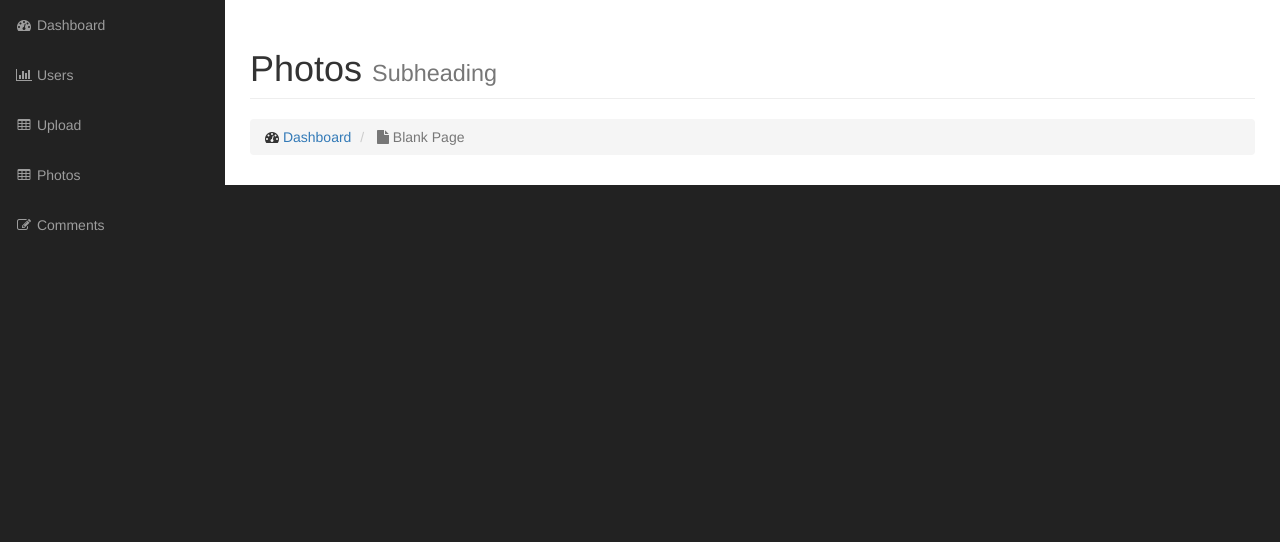
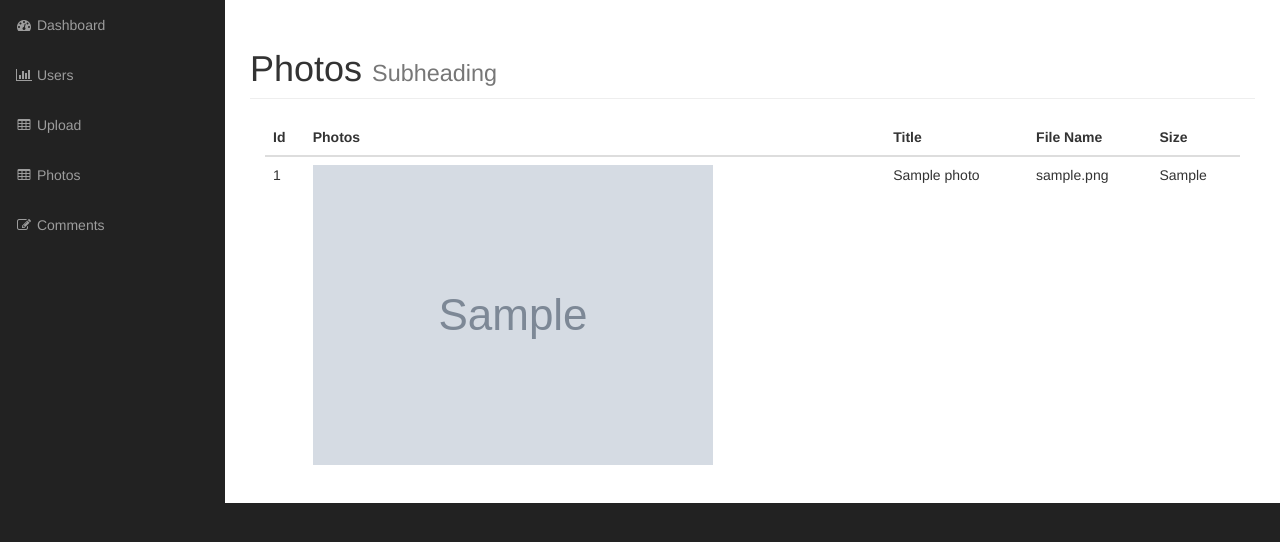
Before and after one commit to anonaba/cms_gallery, a PHP site: page /admin/photos.php in a window 1280 px wide. Shown: the part 51-593 px from the top of the page. Run offline with PHP 8.4, Linux system fonts and the light colour scheme; the visitor is signed in with stand-in values (Sample User, id 1); tables that the repository leaves empty or names only in its code hold one stand-in row (values such as "Sample post"); grey boxes marked "Sample" are stand-in pictures; grey boxes labelled with a size stand in for pictures from a placeholder-image service; some libraries are stand-ins or nearby versions.

Commit message:
photo class method setup

```diff
--- a/admin/classes/photo.php
+++ b/admin/classes/photo.php
@@ -13,7 +13,7 @@ class Photo extends DB_Object {
 
 	public $tmp_path;
 	public $upload_dir = "images";
-	public $custom_err = [];
+	public $errors = [];
 	private $upload_err_succ_array = [
 		UPLOAD_ERR_OK => "Image was succesfully uploaded",
 		UPLOAD_ERR_INI_SIZE => "The uploaded filex execeeds the upload_max_filesize directive",
@@ -25,4 +25,59 @@ class Photo extends DB_Object {
 		UPLOAD_ERR_EXTENSION => "A PHP extention stopped the file upload."
 	];
 
+	//this is passing $_FILES['uploaded_file'] as an argument
+	public function set_file($file) {
+
+		if(empty($file) || !$file || !is_array($file)) {
+			$this->errors[] = "There was no fle uploaded here";
+			return false;
+		} elseif ($file['error'] !== 0) {
+			$this->errors[] = $this->upload_err_succ_array[$file['error']];
+			return false;
+		} else {
+			$this->filename = basename($file['name']);
+			$this->tmp_path = $file['tmp_name'];
+			$this->type = $file['type'];
+			$this->size = $file['size'];
+		}
+	}
+
+	public function picture_path() {
+		return $this->upload_dir."/".$this->filename;
+	}
+
+	public function save() {
+		if($this->photo_id) {
+			$this->update();
+		} else {
+			//check to see of errors array has value and if there are return false
+			if(!empty($this->errors)) {
+				return false;
+			}
+
+			if(empty($this->filename || empty($this->tmp_path))) {
+				$this->errors[] = "The file was not available";
+				return false;
+			}
+
+			$target_path = SITE_ROOT."/admin/".$this->upload_dir."/".$this->filename;
+
+			if(file_exists($target_path)) {
+				$this->errors[] = "The file ${this->filename} already exists";
+				return false;
+			}
+
+			if(move_uploaded_file($this->tmp_path, $target_path)) {
+				if($this->create()) {
+					unset($this->tmp_path); // unset the varialbe cause is not need in any more after the proccess
+					return true;
+				}
+			} else {
+				$this->erros[] = "The file directory probably does not have permission";
+				return false;
+			}
+
+		}
+	}
+
 }
--- a/admin/includes/init.php
+++ b/admin/includes/init.php
@@ -10,12 +10,13 @@ define("DB_NAME", "gallery_db");
 // echo dirname(__FILE__) . '<br>';
 
 // echo dirname(__DIR__) . '<br>';
+// echo $_SERVER['SCRIPT_NAME'] . '<br>';
 
-$gallery_end = strpos($_SERVER['SCRIPT_NAME'], '/admin');
-$doc_root = substr($_SERVER['SCRIPT_NAME'], 0, $gallery_end);
 
-define("SITE_ROOT", $doc_root);
+// $gallery_end = strpos(dirname(__DIR__),"C", 1) + 353;
+// $doc_root = substr($_SERVER['SCRIPT_NAME'], 0, $gallery_end);
 
+define("SITE_ROOT",'C:\xampp\htdocs\cms_gallery');
 define('INCLUDES_PATH', SITE_ROOT."/admin/includes");
 
 
--- a/admin/photos.php
+++ b/admin/photos.php
@@ -1,4 +1,8 @@
 <?php include("includes/header.php"); ?>
+<?php
+if(!$session->is_signed_in()) {redirect('login.php');}
+$photos = Photo::find_all();
+?>
 
         <!-- Navigation -->
         <nav class="navbar navbar-inverse navbar-fixed-top" role="navigation">
@@ -23,14 +27,36 @@
                            Photos
                             <small>Subheading</small>
                         </h1>
-                        <ol class="breadcrumb">
-                            <li>
-                                <i class="fa fa-dashboard"></i>  <a href="index.html">Dashboard</a>
-                            </li>
-                            <li class="active">
-                                <i class="fa fa-file"></i> Blank Page
-                            </li>
-                        </ol>
+                       <div class="col-md-12">
+                           <table class="table table-hover">
+                               <thead>
+                                   <tr>
+                                      <th>Id</th>
+                                       <th>Photos</th>
+                                       <th>Title</th>
+
+                                       <th>File Name</th>
+                                       <th>Size</th>
+                                   </tr>
+                               </thead>
+                               <tbody>
+                                    <?php foreach($photos as $photo): ?>
+                                        <tr>
+                                            <td><?= $photo->photo_id; ?></td>
+                                             <td><img src="<?= $photo->picture_path(); ?>" alt="<?= $photo->title; ?>"></td>
+                                             <td><?= $photo->title; ?></td>
+
+
+
+                                            <td><?= $photo->filename; ?></td>
+                                            <td><?= $photo->size; ?></td>
+
+
+                                        </tr>
+                                   <?php endforeach; ?>
+                               </tbody>
+                           </table>
+                       </div>
                     </div>
                 </div>
                 <!-- /.row -->
```
Also changed, not shown: admin/upload.php (+41 -9 lines), admin/images/Bull Divergence.png (added), admin/images/bullish divergence.png (added), admin/images/double bottom.png (added), admin/images/image-1.jpg (added).
